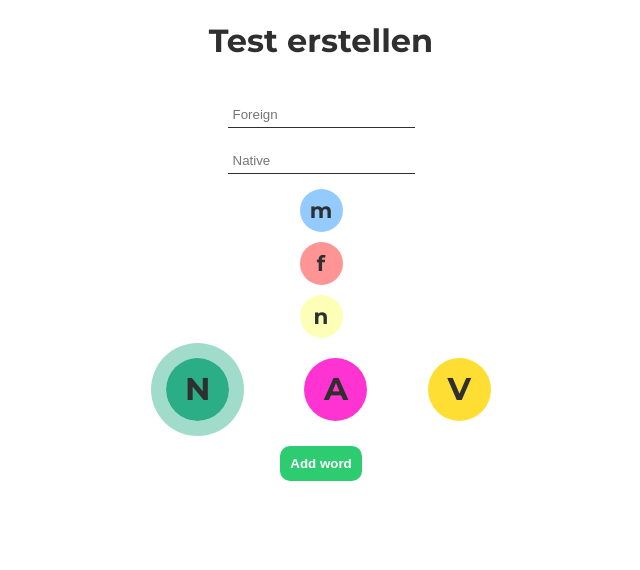
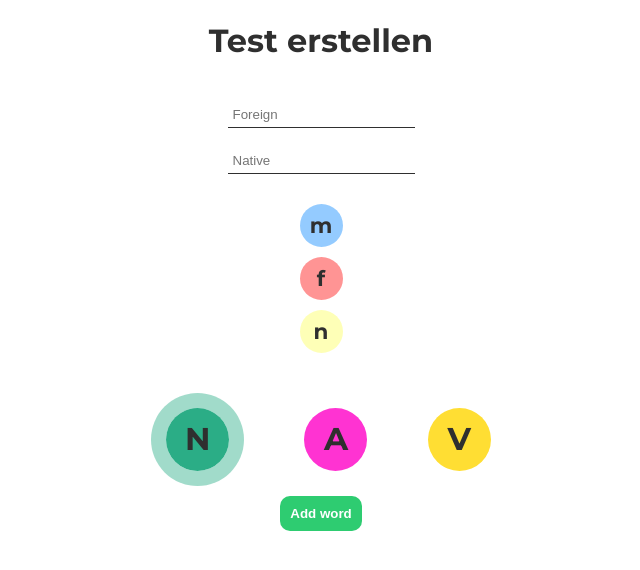
Before and after one commit to maxbischof/vocab-trainer, a React (Create React App) app: page / in a window 1280 px wide. Shown: the top 570 px of the page, without its empty margins (319-959 px from the left). Built offline with nearby package versions, Linux system fonts and the light colour scheme.

Commit message:
Wrap noun submenu also in column

```diff
--- a/src/components/grammarmenu/GrammarSubMenus.js
+++ b/src/components/grammarmenu/GrammarSubMenus.js
@@ -14,7 +14,8 @@ export default function GrammarSubMenus({
   return (
     <>
       {wordClass === 'N' && (
-        <>
+        <GrammarSubMenu>
+          <Column>
             <Selection
               text="m"
               color="var(--masculine)"
@@ -36,7 +37,8 @@ export default function GrammarSubMenus({
               activeProperty={gender}
               onClick={setGender}
             />
-        </>
+          </Column>
+        </GrammarSubMenu>
       )}
       {wordClass === 'A' && (
         <GrammarSubMenu>
```
Lines whose indentation alone changed are shown as unchanged.
